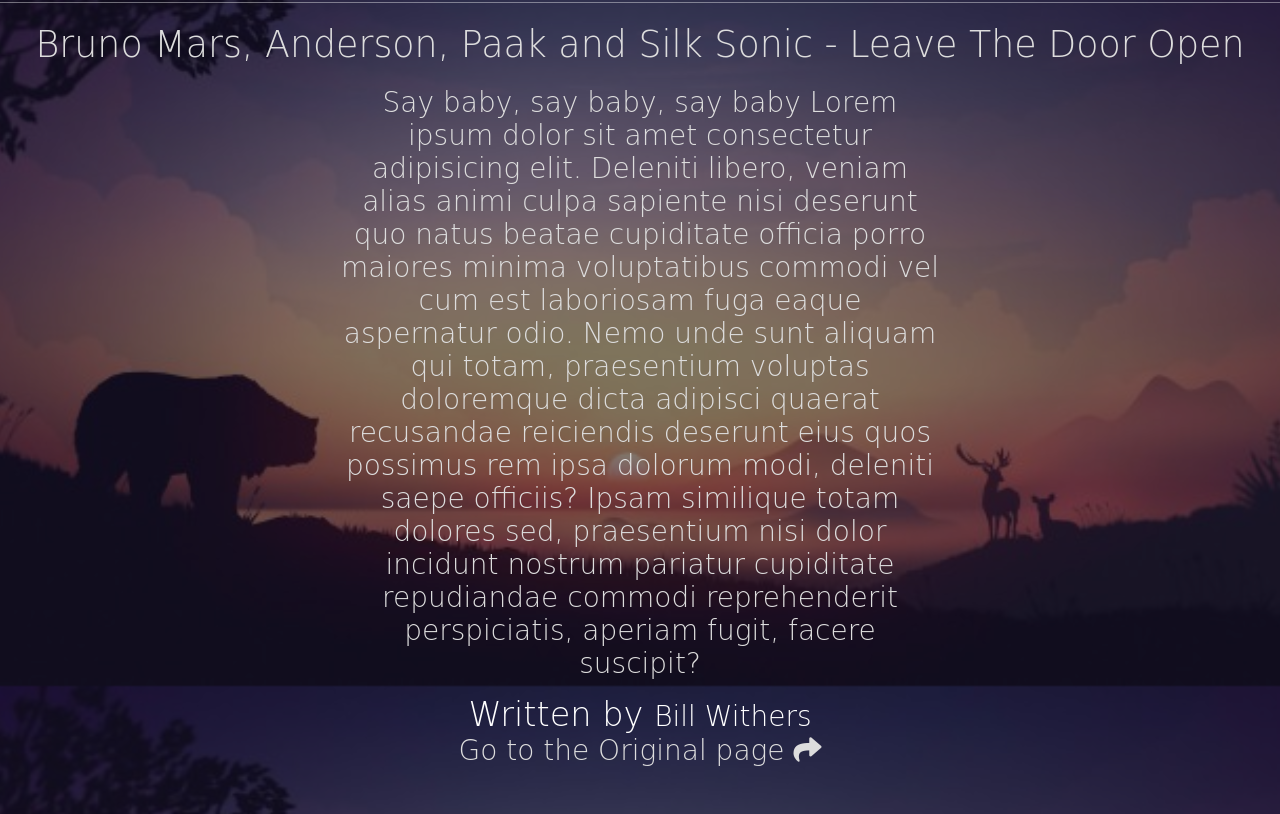
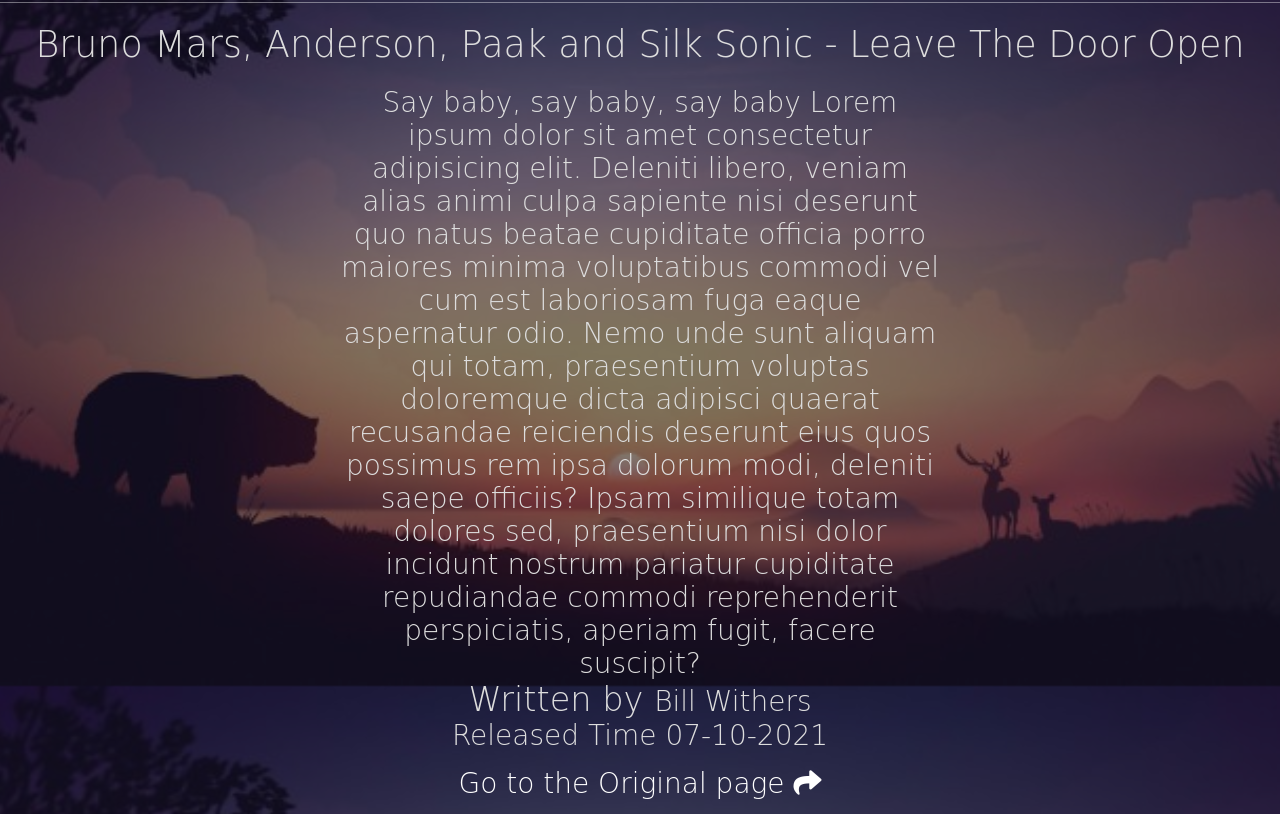
Before and after one commit to AbdumalikDev/lyrics_app_front, a plain HTML site: page lyric.html in a window 1280 px wide. Shown: the part 114-928 px from the top of the page. Drawn offline with Linux system fonts and the light colour scheme; a web font is replaced by a local one.

Commit message:
commit on master

```diff
--- a/lyric.html
+++ b/lyric.html
@@ -77,6 +77,7 @@
         suscipit?
       </p>
       <p class="author">Written by <small> Bill Withers</small></p>
+      <p>Released Time 07-10-2021</p>
       <a class="redirect" href="">
         Go to the Original page <i class="fas fa-share"></i>
       </a>
--- a/styles.css
+++ b/styles.css
@@ -178,14 +178,14 @@
 }
 
 .author {
-  margin-top: 15px;
-  color: #fff;
   font-size: 120%;
 }
 
 .redirect {
+  display: block;
+  margin-top: 15px;
   text-decoration: none;
-  color: #ddd;
+  color: #fff;
   transition: all 0.3s;
 }
 
```
